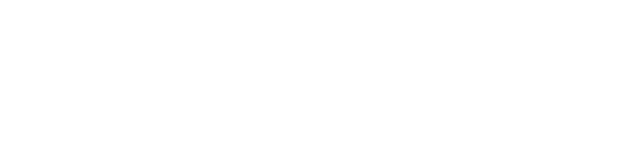
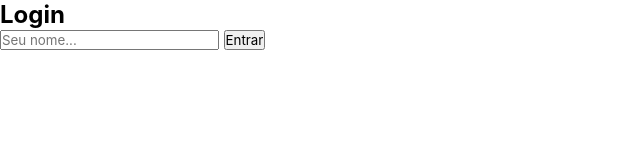
Before and after one commit to ronanrood/chatWhatsapp, a plain HTML site: page frontend/index.html in a window 1280 px wide. Shown: the whole page, without its empty margins (0-640 px from the left). Drawn offline with Linux system fonts and the light colour scheme.

Commit message:
add marking_login

```diff
--- a/frontend/css/style.css
+++ b/frontend/css/style.css
@@ -0,0 +1,7 @@
+
+*{
+    margin: 0;
+    padding: 0;
+    box-sizing: border-box;
+    font-family: Inter, sans-serif;
+}
--- a/frontend/index.html
+++ b/frontend/index.html
@@ -7,8 +7,16 @@
     <link rel="stylesheet" href="./css/style.css">
 </head>
 <body>
+    <section class="container">
+        <div class="login">
+            <h2>Login</h2>
+            <form class="login__form">
+                <input type="text" class="login__input" placeholder="Seu nome..." required>
+                <button type="submit" class="login__button" >Entrar</button>
+            </form>
+        </div>
 
-
+    </section>
     <script src="./js/script.js"></script>
 </body>
 </html>
```
